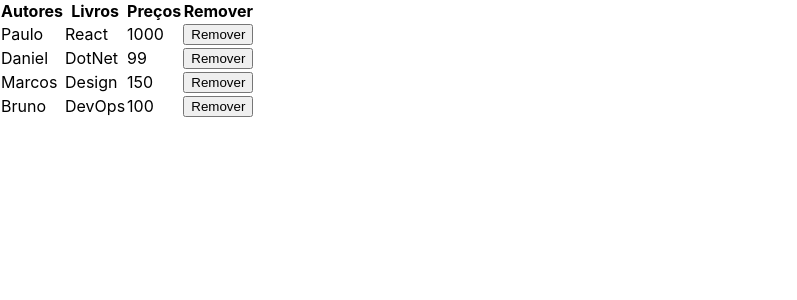
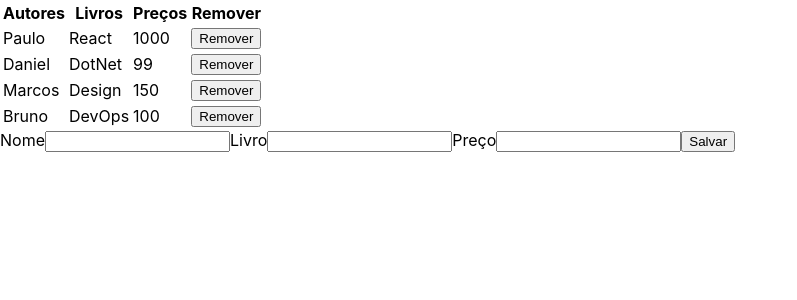
Before and after one commit to lfrigodesouza/curso-react-alura, a React (Create React App) app: page / in a window 1280 px wide. Shown: the top 300 px of the page, without its empty margins (0-797 px from the left). Built offline with nearby package versions, Linux system fonts and the light colour scheme.

Commit message:
Finaliza Aula 5

```diff
--- a/src/App.js
+++ b/src/App.js
@@ -1,5 +1,6 @@
-import React, { Component } from 'react';
+import React, { Component, Fragment } from 'react';
 import Tabela from './components/tabela';
+import Formulario from './components/formulario';
 
 class App extends Component {
   state = {
@@ -32,16 +33,21 @@
 
     this.setState({
       autores: autores.filter((autor, indexAutor) => {
-        return index != indexAutor;
+        return index !== indexAutor;
       })
     });
   };
 
+  submitHandler = autor => {
+    this.setState({ autores: [...this.state.autores, autor] });
+  };
+
   render() {
     return (
-      <div className='App'>
+      <Fragment>
         <Tabela autores={this.state.autores} removeAutor={this.removerAutor} />
-      </div>
+        <Formulario estutadorDeSubmit={this.submitHandler} />
+      </Fragment>
     );
   }
 }
--- /dev/null
+++ b/src/components/formulario.jsx
@@ -0,0 +1,66 @@
+import React, { Component } from 'react';
+
+class Formulario extends Component {
+  constructor(props) {
+    super(props);
+    this.stateInicial = {
+      nome: '',
+      livro: '',
+      preco: ''
+    };
+    this.state = this.stateInicial;
+  }
+
+  inputHandler = evt => {
+    const { name, value } = evt.target;
+    this.setState({
+      [name]: value
+    });
+  };
+
+  submitForm = () => {
+    this.props.estutadorDeSubmit(this.state);
+    this.setState(this.stateInicial);
+  };
+
+  render() {
+    const { nome, livro, preco } = this.state;
+
+    return (
+      <form>
+        <label htmlFor='nome'>Nome</label>
+        <input
+          id='nome'
+          type='text'
+          name='nome'
+          value={nome}
+          onChange={this.inputHandler}
+        />
+
+        <label htmlFor='livro'>Livro</label>
+        <input
+          id='livro'
+          type='text'
+          name='livro'
+          value={livro}
+          onChange={this.inputHandler}
+        />
+
+        <label htmlFor='preco'>Preço</label>
+        <input
+          id='preco'
+          type='text'
+          name='preco'
+          value={preco}
+          onChange={this.inputHandler}
+        />
+
+        <button type='button' onClick={this.submitForm}>
+          Salvar
+        </button>
+      </form>
+    );
+  }
+}
+
+export default Formulario;
--- a/src/components/tabela.jsx
+++ b/src/components/tabela.jsx
@@ -40,10 +40,10 @@
   render() {
     const { autores, removeAutor } = this.props;
     return (
-      <tabe>
+      <table>
         <TableHead />
         <TableBody autores={autores} removeAutor={removeAutor} />
-      </tabe>
+      </table>
     );
   }
 }
```
